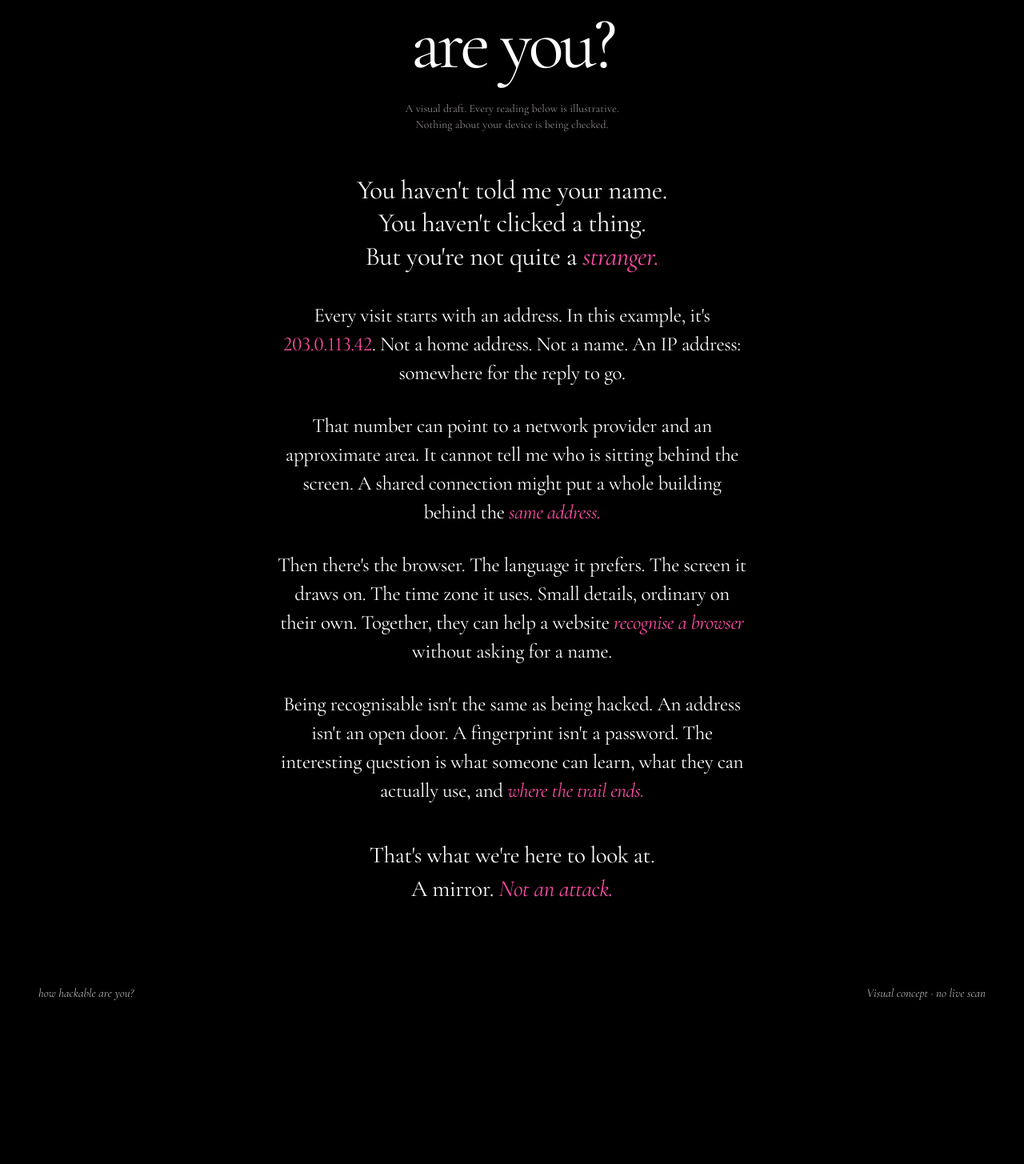
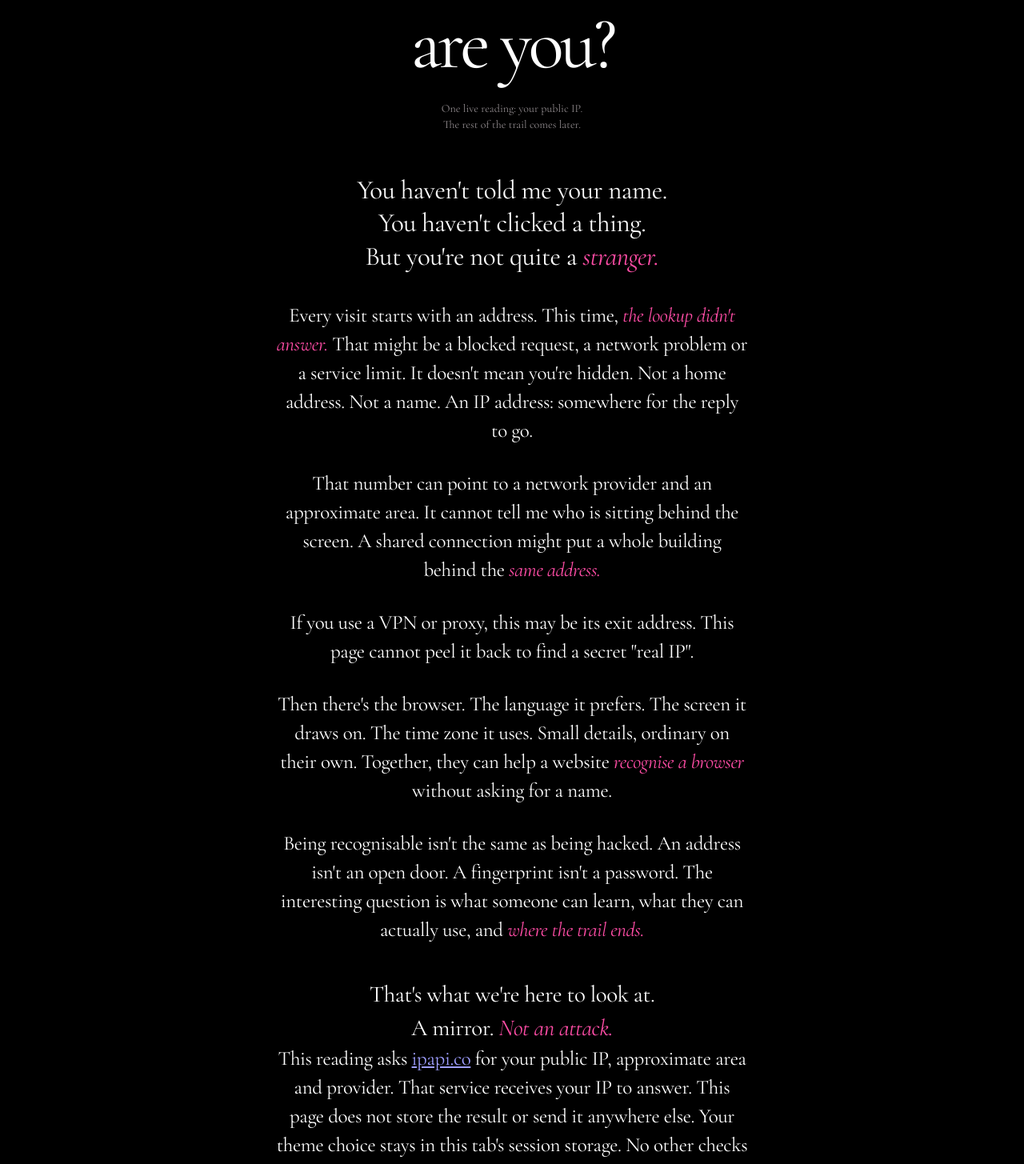
Before and after one commit to divsvash/hackable, a Next.js app: page / in a window 1280 px wide. Shown: the part 267-1722 px from the top of the page at 80% size. Before the commit the page ends 1543 px from the top, so only its background shows below. Built offline with nearby package versions, Linux system fonts and the light colour scheme; no server answers.

Commit message:
let the first address reading arrive inline without a click

```diff
--- a/app/page.js
+++ b/app/page.js
@@ -1,9 +1,18 @@
 'use client';
 import { useEffect, useState } from 'react';
+import { lookupAddress } from './lookup.mjs';
 function Sun(){return <svg aria-hidden="true" viewBox="0 0 24 24"><circle cx="12" cy="12" r="3.5"/><path d="M12 2v2m0 16v2M2 12h2m16 0h2M5 5l1.5 1.5m11 11L19 19M5 19l1.5-1.5m11-11L19 5"/></svg>}
 function Moon(){return <svg aria-hidden="true" viewBox="0 0 24 24"><path d="M20 14.5A8.5 8.5 0 0 1 9.5 4 8.5 8.5 0 1 0 20 14.5Z"/></svg>}
 export default function Page(){
  const [light,setLight]=useState(false);
+ const [lookup,setLookup]=useState({status:'loading',data:null});
+ useEffect(()=>{
+  const controller=new AbortController();
+  let active=true;
+  const timer=setTimeout(()=>controller.abort(),8000);
+  lookupAddress({signal:controller.signal}).then(data=>{if(active)setLookup({status:'ready',data})}).catch(()=>{if(active)setLookup({status:'error',data:null})}).finally(()=>clearTimeout(timer));
+  return ()=>{active=false;clearTimeout(timer);controller.abort()};
+ },[]);
  useEffect(()=>{setLight(document.documentElement.dataset.theme==='light')},[]);
  function toggle(){const next=!light;setLight(next);document.documentElement.dataset.theme=next?'light':'dark';try{sessionStorage.setItem('hackable-theme',next?'light':'dark')}catch{}}
  return <div className="page">
@@ -13,16 +22,19 @@ export default function Page(){
   <main id="main">
    <p className="eyebrow">On the things we give away</p>
    <h1>How <i>hackable</i><br/>are you?</h1>
-   <p className="scope-note">A visual draft. Every reading below is illustrative.<br/>Nothing about your device is being checked.</p>
-   <article aria-label="Illustrative story of browser exposure">
+   <p className="scope-note">One live reading: your public IP.<br/>The rest of the trail comes later.</p>
+   <article aria-label="What your public IP gives away">
     <p className="opening">You haven&apos;t told me your name.<br/>You haven&apos;t clicked a thing.<br/>But you&apos;re not quite a <em>stranger.</em></p>
-    <p>Every visit starts with an address. In this example, it&apos;s <span className="reading">203.0.113.42</span>. Not a home address. Not a name. An IP address: somewhere for the reply to go.</p>
+    <p aria-live="polite" aria-atomic="true">Every visit starts with an address. {lookup.status==='ready'?<>This connection shows up as <span className="reading">{lookup.data.ip}</span>.</>:lookup.status==='loading'?<span className="reading pending">Looking for yours now.</span>:<>This time, <em>the lookup didn&apos;t answer.</em> That might be a blocked request, a network problem or a service limit. It doesn&apos;t mean you&apos;re hidden.</>} Not a home address. Not a name. An IP address: somewhere for the reply to go.</p>
+    {lookup.status==='ready'&&<p className="live-result">The lookup places that address around <em>{lookup.data.area || 'an area it could not identify'}</em>, on a network listed as <em>{lookup.data.provider || 'an unknown provider'}</em>{lookup.data.asn?<> ({lookup.data.asn})</>:null}. That&apos;s a database estimate, not a GPS fix. It can be wrong.</p>}
     <p>That number can point to a network provider and an approximate area. It cannot tell me who is sitting behind the screen. A shared connection might put a whole building behind the <em>same address.</em></p>
+    <p>If you use a VPN or proxy, this may be its exit address. This page cannot peel it back to find a secret &quot;real IP&quot;.</p>
     <p>Then there&apos;s the browser. The language it prefers. The screen it draws on. The time zone it uses. Small details, ordinary on their own. Together, they can help a website <em>recognise a browser</em> without asking for a name.</p>
     <p>Being recognisable isn&apos;t the same as being hacked. An address isn&apos;t an open door. A fingerprint isn&apos;t a password. The interesting question is what someone can learn, what they can actually use, and <em>where the trail ends.</em></p>
     <p className="closing">That&apos;s what we&apos;re here to look at.<br/>A mirror. <i>Not an attack.</i></p>
+    <p className="privacy-note">This reading asks <a href="https://ipapi.co/privacy/" target="_blank" rel="noreferrer">ipapi.co</a> for your public IP, approximate area and provider. That service receives your IP to answer. This page does not store the result or send it anywhere else. Your theme choice stays in this tab&apos;s session storage. No other checks run in this piece.</p>
    </article>
   </main>
-  <footer><span>how hackable are you?</span><span>Visual concept · no live scan</span></footer>
+  <footer><span>how hackable are you?</span><span>Piece one · public IP only</span></footer>
  </div>
 }
```
